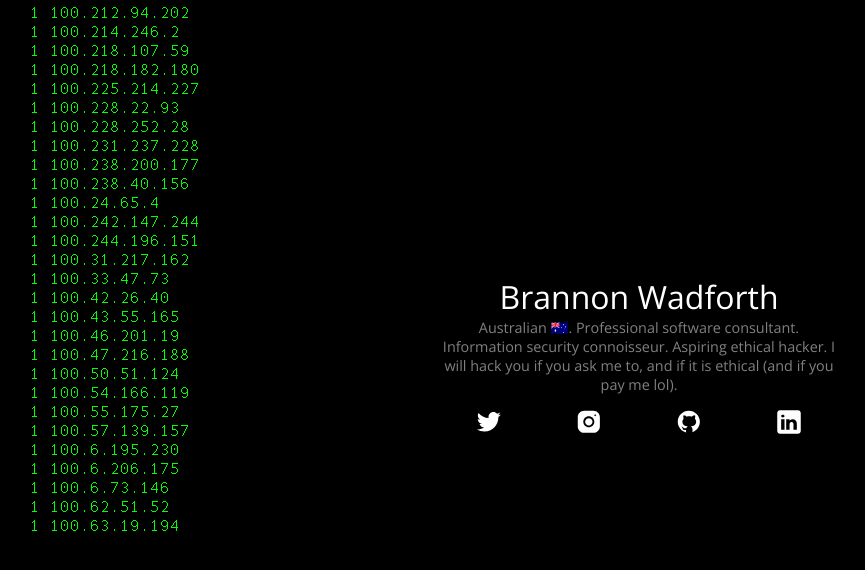
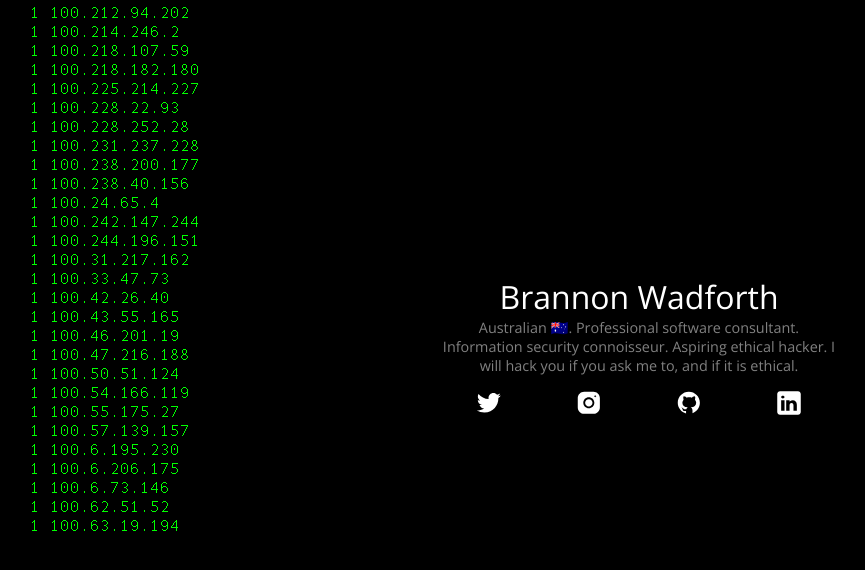
Before and after one commit to bmwadforth/front, a React (Create React App) app: page / in a window 1280 px wide. Shown: the top 570 px of the page, without its empty margins (1-866 px from the left). Built offline with nearby package versions, Linux system fonts and the light colour scheme.

Commit message:
Updating dashboard

```diff
--- a/src/components/dashboard.js
+++ b/src/components/dashboard.js
@@ -6,7 +6,7 @@ export default function Dashboard() {
         <div className="dashboard">
             <h1 className="title">Brannon Wadforth</h1>
             <p className="credentials">Australian <span aria-label="Australia" role="img">🇦🇺</span>. Professional
-                software consultant. Information security connoisseur. Aspiring ethical hacker. I will hack you if you ask me to, and if it is ethical (and if you pay me lol).</p>
+                software consultant. Information security connoisseur. Aspiring ethical hacker. I will hack you if you ask me to, and if it is ethical.</p>
             <span className="social-icons">
                 <Icon icon={ICONS.TWITTER} link="https://twitter.com/bmwadforth" size="small"/>
                 <Icon icon={ICONS.INSTAGRAM} link="https://instagram.com/bmwadforth" size="small"/>
```
